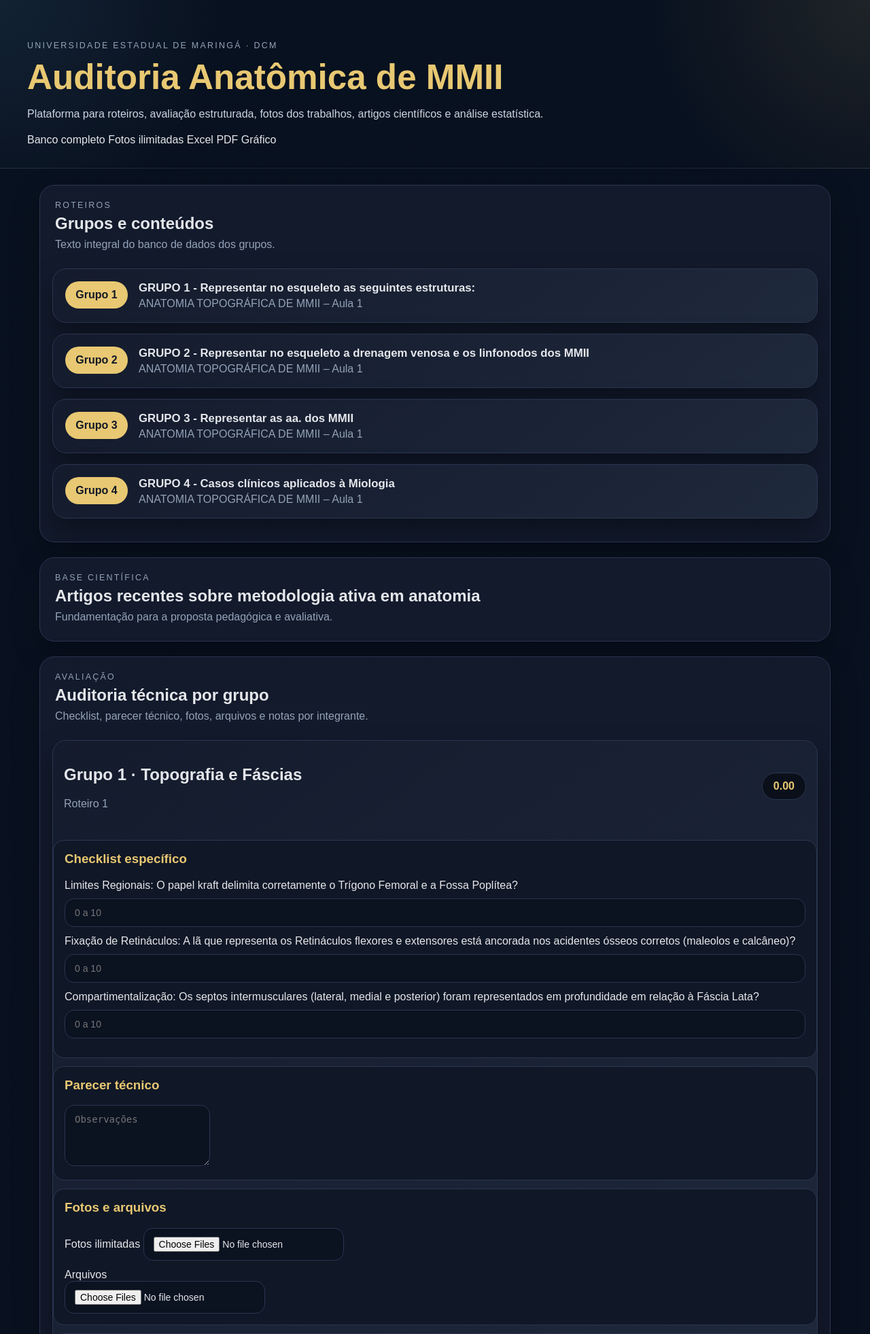
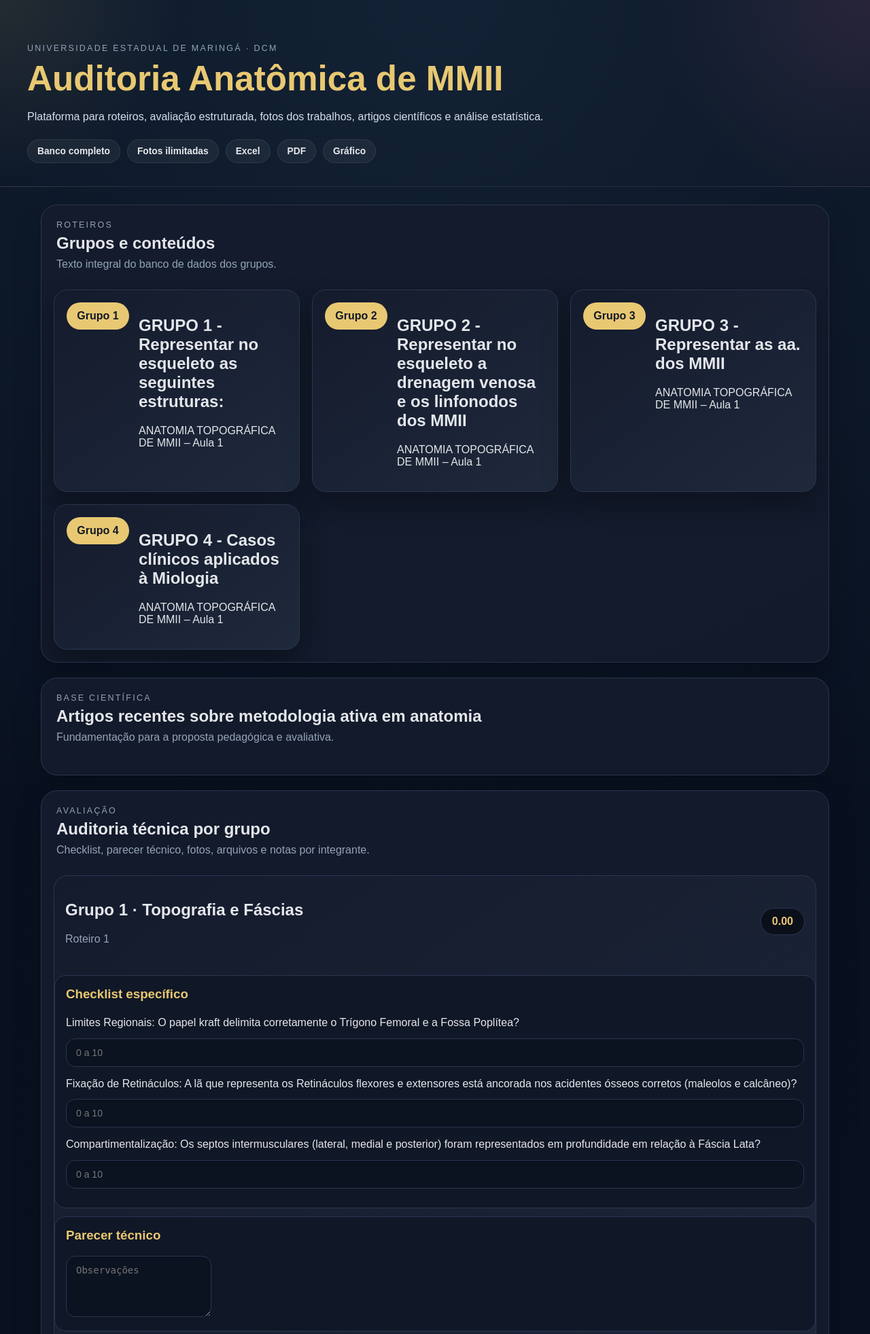
Before and after one commit to pinheiro767/app-med, a Flask app: page / in a window 1280 px wide. Shown: the top 1963 px of the page at 68% size. Run offline with Flask 3, Linux system fonts and the light colour scheme; some libraries are stand-ins or nearby versions.

Commit message:
Update style.css

```diff
--- a/static/css/style.css
+++ b/static/css/style.css
@@ -6,25 +6,28 @@
   --text:#e5e7eb;
   --muted:#94a3b8;
   --gold:#e8c872;
+  --blue:#72b8e8;
+  --green:#72e8a0;
+  --pink:#e872a8;
 }
 
-*{
-  box-sizing:border-box;
-}
+*{box-sizing:border-box}
 
 body{
   margin:0;
   font-family:Arial, Helvetica, sans-serif;
-  background:linear-gradient(180deg,#08111f 0%, #0b1020 100%);
+  background:
+    radial-gradient(circle at top, rgba(114,184,232,.10), transparent 22%),
+    linear-gradient(180deg,#081120 0%,#0b1020 100%);
   color:var(--text);
 }
 
 .hero{
-  padding:48px 20px 32px;
-  border-bottom:1px solid rgba(255,255,255,.08);
+  padding:52px 24px 34px;
+  border-bottom:1px solid rgba(255,255,255,.07);
   background:
-    radial-gradient(circle at top right, rgba(232,200,114,.10), transparent 25%),
-    radial-gradient(circle at top left, rgba(114,184,232,.10), transparent 25%);
+    radial-gradient(circle at right top, rgba(232,114,168,.12), transparent 24%),
+    radial-gradient(circle at left top, rgba(232,200,114,.10), transparent 20%);
 }
 
 .hero-content{
@@ -37,46 +40,62 @@
   letter-spacing:.18em;
   font-size:.78rem;
   color:var(--muted);
-  margin-bottom:10px;
+  margin-bottom:8px;
 }
 
 .hero h1{
   margin:0;
+  font-size:clamp(2rem,5vw,3.2rem);
   color:var(--gold);
-  font-size:clamp(2rem, 5vw, 3.2rem);
 }
 
 .hero-subtitle{
-  margin-top:12px;
-  color:#cbd5e1;
-  max-width:900px;
+  max-width:860px;
+  color:#d5deea;
   line-height:1.6;
+  margin-top:14px;
+}
+
+.hero-chips{
+  display:flex;
+  gap:10px;
+  flex-wrap:wrap;
+  margin-top:20px;
+}
+
+.chip{
+  padding:9px 14px;
+  border-radius:999px;
+  background:rgba(255,255,255,.05);
+  border:1px solid rgba(255,255,255,.08);
+  font-size:.86rem;
+  font-weight:700;
 }
 
 .container{
   max-width:1200px;
   margin:0 auto;
-  padding:24px 18px 40px;
+  padding:26px 20px 46px;
 }
 
 .panel{
-  background:rgba(20,27,45,.94);
+  background:rgba(20,27,45,.93);
   border:1px solid var(--stroke);
-  border-radius:22px;
+  border-radius:24px;
   margin-bottom:22px;
   overflow:hidden;
-  box-shadow:0 14px 40px rgba(0,0,0,.25);
+  box-shadow:0 16px 42px rgba(0,0,0,.22);
 }
 
 .section-top{
-  padding:22px 22px 10px;
+  padding:22px 22px 12px;
 }
 
 .section-kicker{
   margin:0 0 6px 0;
   font-size:.78rem;
+  text-transform:uppercase;
   letter-spacing:.18em;
-  text-transform:uppercase;
   color:var(--muted);
 }
 
@@ -89,24 +108,26 @@
   margin-top:8px;
 }
 
-.cards-grid,
-#audit{
+.cards-grid{
+  display:grid;
+  grid-template-columns:repeat(auto-fit,minmax(280px,1fr));
+  gap:18px;
   padding:0 18px 18px;
 }
 
-.card,
-.audit-card{
+.card{
   background:linear-gradient(145deg,#141b2d,#1e293b);
   border:1px solid var(--stroke);
   border-radius:20px;
-  margin-bottom:16px;
   overflow:hidden;
-  box-shadow:0 20px 40px rgba(0,0,0,.35);
-  transition:transform .3s ease;
+  box-shadow:0 20px 40px rgba(0,0,0,.32);
+  transform-style:preserve-3d;
+  transition:transform .35s ease, box-shadow .35s ease;
 }
 
 .card:hover{
-  transform:rotateY(4deg) rotateX(4deg) scale(1.01);
+  transform:rotateY(5deg) rotateX(4deg) translateY(-2px);
+  box-shadow:0 28px 56px rgba(0,0,0,.45);
 }
 
 .card-header{
@@ -115,21 +136,11 @@
   background:none;
   color:var(--text);
   display:flex;
-  gap:16px;
+  gap:14px;
   align-items:flex-start;
   text-align:left;
   padding:18px;
   cursor:pointer;
-}
-
-.card-header h2{
-  margin:0 0 4px 0;
-  font-size:1.05rem;
-}
-
-.card-header p{
-  margin:0;
-  color:var(--muted);
 }
 
 .badge{
@@ -165,8 +176,85 @@
   color:var(--gold);
 }
 
+.inner-block p,
+.inner-block li,
+.inner-block label{
+  line-height:1.6;
+}
+
 ol{
-  padding-left:22px;
+  padding-left:20px;
+}
+
+.science-grid{
+  display:grid;
+  grid-template-columns:repeat(auto-fit,minmax(280px,1fr));
+  gap:18px;
+  padding:0 18px 18px;
+}
+
+.science-card{
+  background:linear-gradient(145deg,#141b2d,#1e293b);
+  border:1px solid var(--stroke);
+  border-radius:20px;
+  padding:18px;
+  box-shadow:0 18px 36px rgba(0,0,0,.35);
+  transition:transform .3s ease, box-shadow .3s ease;
+}
+
+.science-card:hover{
+  transform:translateY(-4px) rotateX(3deg) rotateY(3deg);
+  box-shadow:0 26px 48px rgba(0,0,0,.45);
+}
+
+.science-meta{
+  display:flex;
+  gap:8px;
+  flex-wrap:wrap;
+  margin-bottom:10px;
+}
+
+.science-year,
+.science-journal{
+  display:inline-block;
+  padding:6px 10px;
+  border-radius:999px;
+  font-size:.78rem;
+  font-weight:700;
+  background:#0b1220;
+  border:1px solid var(--stroke);
+  color:var(--muted);
+}
+
+.science-card h3{
+  margin:0 0 10px 0;
+  color:var(--gold);
+  line-height:1.4;
+}
+
+.science-footer{
+  margin-top:14px;
+  display:flex;
+  flex-direction:column;
+  gap:8px;
+}
+
+.science-footer a{
+  color:#8fd3ff;
+  text-decoration:none;
+  font-weight:700;
+}
+
+#audit{
+  padding:0 18px 18px;
+}
+
+.audit-card{
+  background:linear-gradient(145deg,#141b2d,#1e293b);
+  border:1px solid var(--stroke);
+  border-radius:20px;
+  overflow:hidden;
+  margin-bottom:16px;
 }
 
 .audit-header,
@@ -185,6 +273,7 @@
   padding:10px 16px;
   font-weight:800;
   color:var(--gold);
+  white-space:nowrap;
 }
 
 .criterion,
```
Also changed, not shown: other parts of static/css/style.css (+31 -28 lines).
